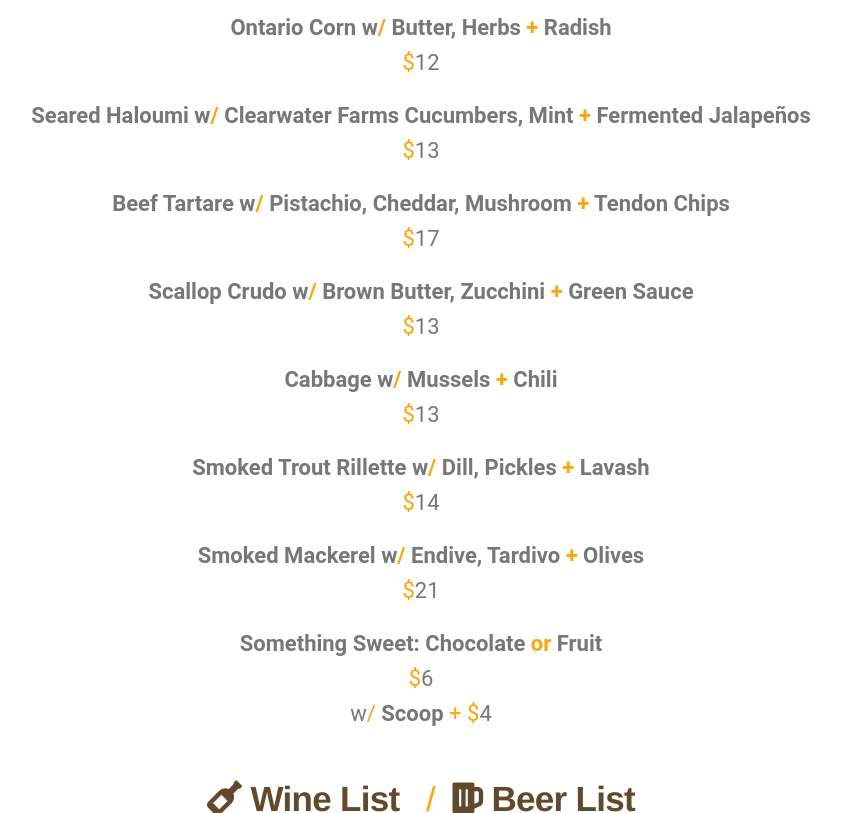
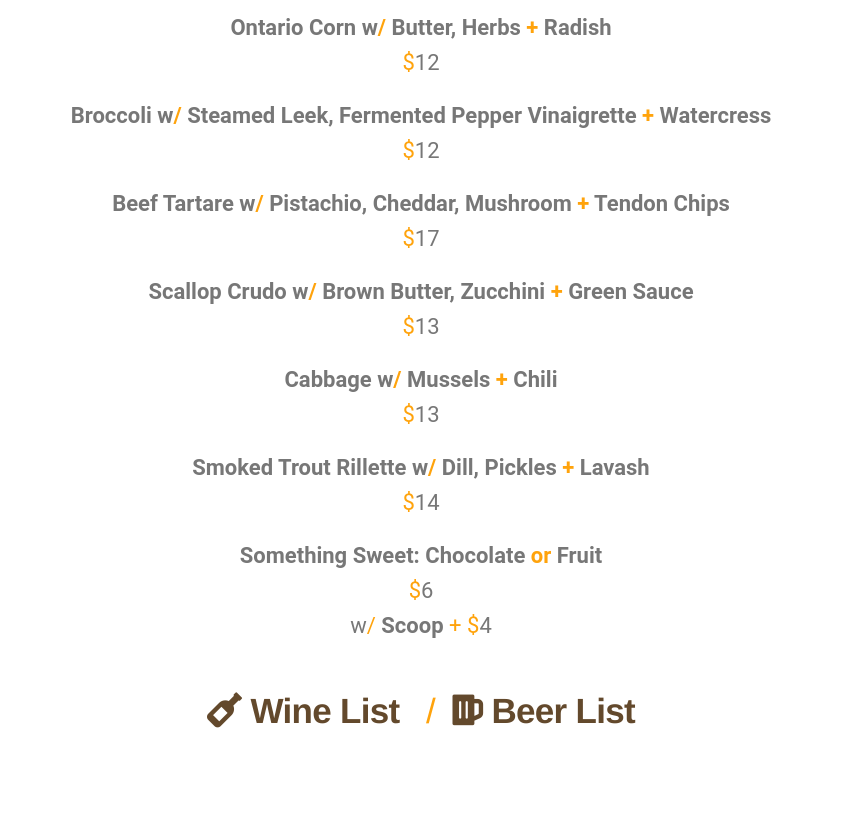
Before and after one commit to littlejerryTO/little-jerry-landing, a website: page menu/index.html in a window 1280 px wide. Shown: the part 386-1199 px from the top of the page, without its empty margins (219-1060 px from the left). After the commit the page ends 1174 px from the top, so only its background shows below. Drawn offline with nearby package versions, Linux system fonts and the light colour scheme.

Commit message:
update menu

```diff
--- a/menu/index.html
+++ b/menu/index.html
@@ -185,12 +185,12 @@
           <h3
             class="heading-secondary heading-secondary--list heading-secondary--item"
           >
-          Seared Haloumi w<span class="primary-color">/</span> Clearwater Farms Cucumbers, Mint <span class="primary-color">+</span> Fermented Jalapeños
+          Broccoli w<span class="primary-color">/</span> Steamed Leek, Fermented Pepper Vinaigrette <span class="primary-color">+</span> Watercress
           </h3>
           <h3
             class="heading-secondary heading-secondary--list heading-secondary--price"
           >
-            <span class="primary-color">$</span>13
+            <span class="primary-color">$</span>12
           </h3>
         </div>
         <div class="menut-item">
@@ -243,7 +243,7 @@
             <span class="primary-color">$</span>14
           </h3>
         </div>
-        <div class="menut-item">
+        <!-- <div class="menut-item">
           <h3
             class="heading-secondary heading-secondary--list heading-secondary--item"
           >
@@ -254,7 +254,7 @@
           >
             <span class="primary-color">$</span>21
           </h3>
-        </div>
+        </div> -->
 
         <div class="menut-item">
           <h3
```
